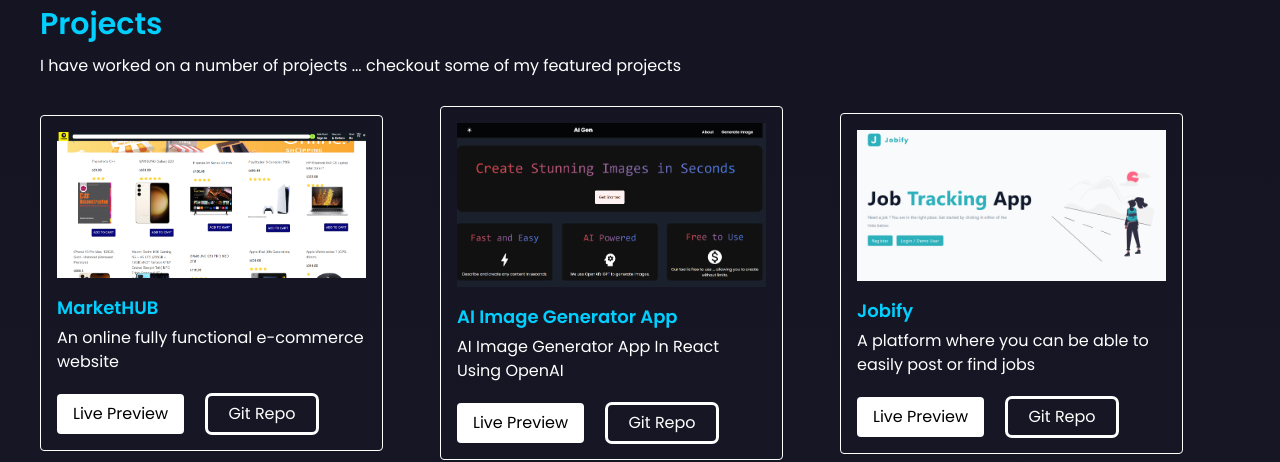
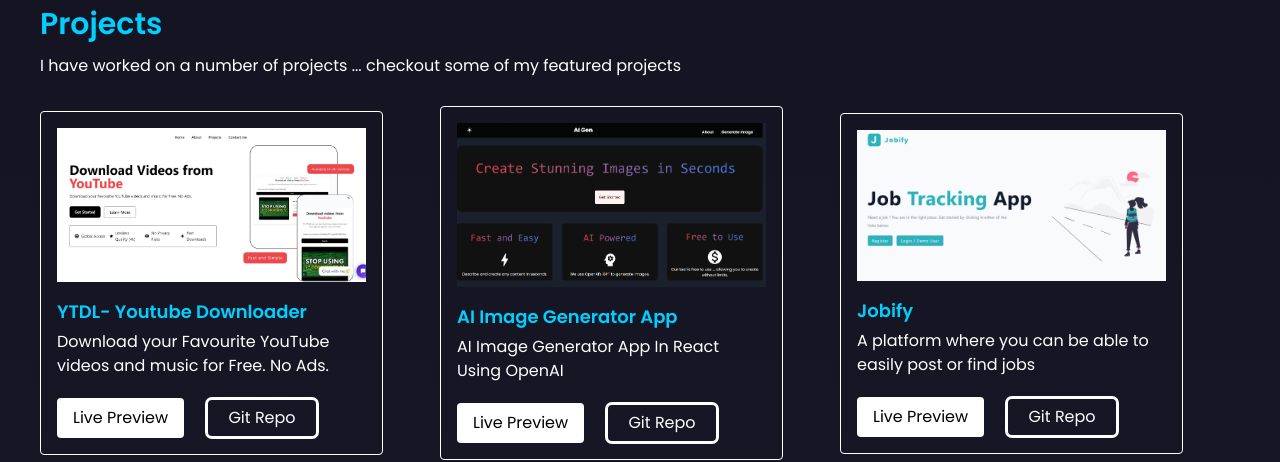
Before and after one commit to preston176/Personal-Portfolio, a React (Vite) app: page / in a window 1280 px wide. Shown: the part 2460-2922 px from the top of the page. Built offline with nearby package versions, Linux system fonts and the light colour scheme; no server answers.

Commit message:
feat: Updated Project

```diff
--- a/src/components/Projects.tsx
+++ b/src/components/Projects.tsx
@@ -3,12 +3,12 @@
 const Projects = () => {
   const projectsData = [
     {
-      title: "MarketHUB",
-      description: "An online fully functional e-commerce website",
-      photo: "/images/projects/markethub.png",
-      liveURL: "https://markethub-f6f5e.web.app/",
-      repoURL: "https://github.com/preston176/ShopMART-E-commerce",
-      altText: "An image of MarketHUB project"
+      title: "YTDL- Youtube Downloader",
+      description: "Download your Favourite YouTube videos and music for Free. No Ads.",
+      photo: "/images/projects/ytdl.png",
+      liveURL: "https://ytdl-next.vercel.app",
+      repoURL: "https://github.com/preston176/ytdl-next",
+      altText: "An image of YTDL project"
     },
     {
       title: "AI Image Generator App",
```
Also changed, not shown: public/images/projects/ytdl.PNG (added).
